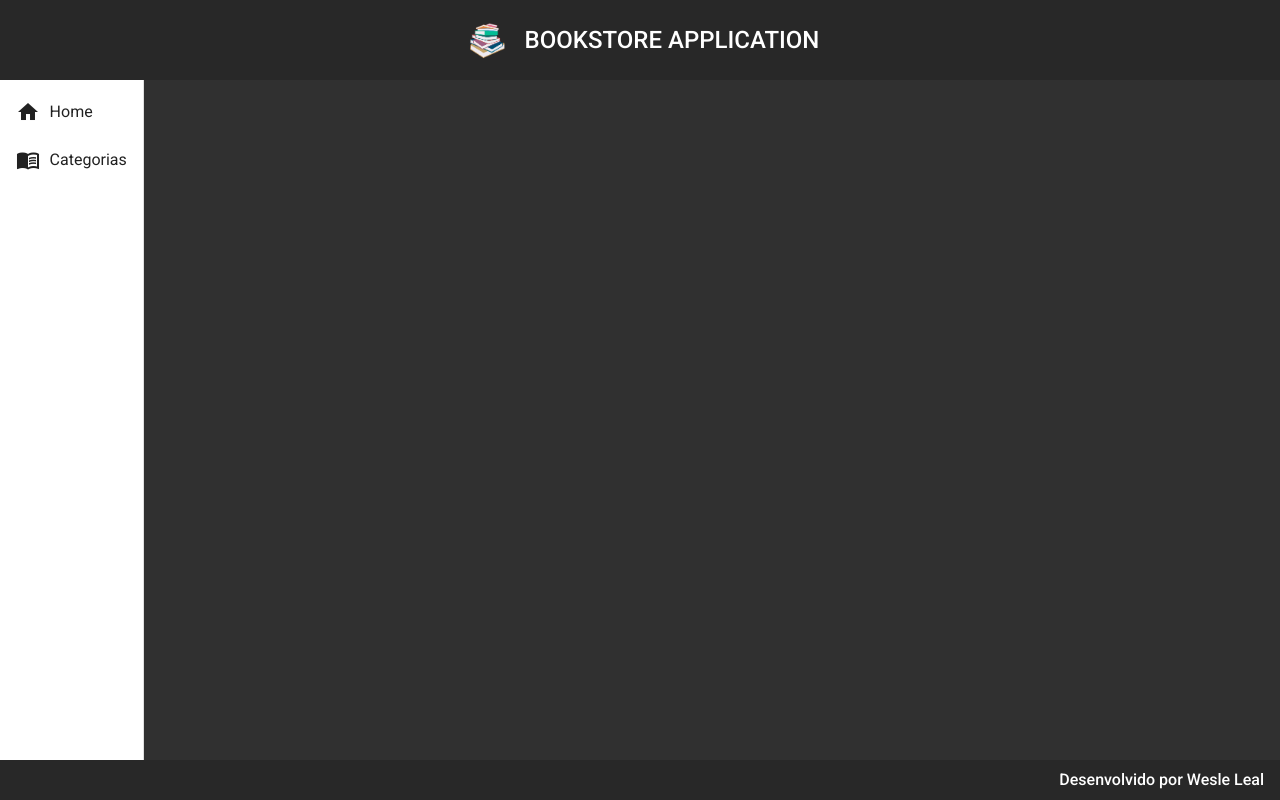
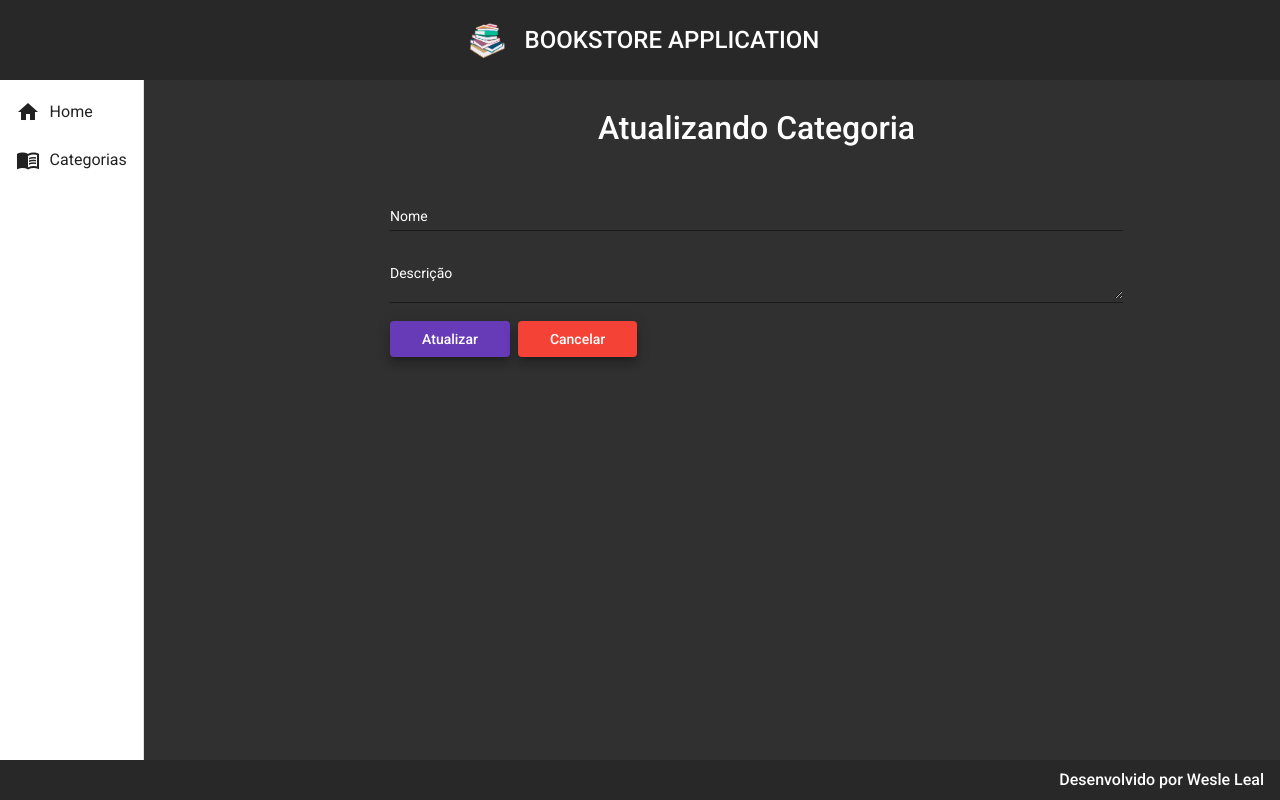
Before and after one commit to WesleDev/bookstore-front, an Angular app: page /categorias/update/1 in a window 1280 px wide. Before the commit this address led to /. Built offline with nearby package versions, Linux system fonts and the light colour scheme; no server answers.

Commit message:
update para categoria foi implementado

```diff
--- a/src/app/app-routing.module.ts
+++ b/src/app/app-routing.module.ts
@@ -3,6 +3,7 @@
 import { CategoriaCreateComponent } from './components/views/categoria/categoria-create/categoria-create.component';
 import { CategoriaDeleteComponent } from './components/views/categoria/categoria-delete/categoria-delete.component';
 import { CategoriaReadComponent } from './components/views/categoria/categoria-read/categoria-read.component';
+import { CategoriaUpdateComponent } from './components/views/categoria/categoria-update/categoria-update.component';
 import { HomeComponent } from './components/views/home/home.component';
 
 const routes: Routes = [
@@ -22,6 +23,10 @@
     path: 'categorias/delete/:id',
     component: CategoriaDeleteComponent,
   },
+  {
+    path: 'categorias/update/:id',
+    component: CategoriaUpdateComponent,
+  },
 ];
 
 @NgModule({
--- a/src/app/app.module.ts
+++ b/src/app/app.module.ts
@@ -25,6 +25,7 @@
 import { CategoriaCreateComponent } from './components/views/categoria/categoria-create/categoria-create.component';
 import { FormsModule } from '@angular/forms';
 import { CategoriaDeleteComponent } from './components/views/categoria/categoria-delete/categoria-delete.component';
+import { CategoriaUpdateComponent } from './components/views/categoria/categoria-update/categoria-update.component';
 
 @NgModule({
   declarations: [
@@ -36,6 +37,7 @@
     CategoriaReadComponent,
     CategoriaCreateComponent,
     CategoriaDeleteComponent,
+    CategoriaUpdateComponent,
   ],
   imports: [
     BrowserModule,
--- a/src/app/components/views/categoria.service.ts
+++ b/src/app/components/views/categoria.service.ts
@@ -28,6 +28,11 @@
     return this.http.post<Categoria>(url, categoria);
   }
 
+  update(categoria: Categoria): Observable<void> {
+    const url = `${this.baseUrl}/categorias/${categoria.id}`;
+    return this.http.put<void>(url, categoria);
+  }
+
   delete(id: String): Observable<void> {
     const url = `${this.baseUrl}/categorias/${id}`;
     return this.http.delete<void>(url);
--- a/src/app/components/views/categoria/categoria-read/categoria-read.component.html
+++ b/src/app/components/views/categoria/categoria-read/categoria-read.component.html
@@ -39,7 +39,7 @@
       <ng-container matColumnDef="actions">
         <th class="mat-header" mat-header-cell *matHeaderCellDef> AÇÕES </th>
         <td mat-cell *matCellDef="let row">
-          <a class="edit" href="#">
+          <a class="edit" routerLink="update/{{ row.id }}">
             <i class="material-icons">edit</i>
           </a>
           <a class="delete" routerLink="delete/{{ row.id }}">
--- /dev/null
+++ b/src/app/components/views/categoria/categoria-update/categoria-update.component.css
@@ -0,0 +1,35 @@
+form {
+  text-align: center;
+  width: 70%;
+  margin: 2rem auto 0;
+}
+
+h1 {
+  font-size: 2rem;
+  font-weight: 500;
+  margin-bottom: 3rem;
+}
+
+.form {
+  width: 100%;
+  color: #fff;
+}
+
+.buttons {
+  width: 100%;
+  text-align: start;
+}
+
+mat-label {
+  color: #fff;
+}
+
+::placeholder {
+  color: #fff;
+}
+
+button {
+  margin-right: .5rem;
+  padding-right: 2rem;
+  padding-left: 2rem;
+}
--- /dev/null
+++ b/src/app/components/views/categoria/categoria-update/categoria-update.component.html
@@ -0,0 +1,18 @@
+<form>
+  <h1>Atualizando Categoria</h1>
+
+  <mat-form-field class="form">
+    <mat-label>Nome</mat-label>
+    <input matInput [(ngModel)]="categoria.name" type="text" name="name" placeholder="Ex. Computação">
+  </mat-form-field>
+  <mat-form-field class="form">
+    <mat-label>Descrição</mat-label>
+    <textarea matInput [(ngModel)]="categoria.description" type="text" name="description"
+      placeholder="Ex. Livros de Computação"></textarea>
+  </mat-form-field>
+
+  <div class="buttons">
+    <button (click)="update()" class="mat-elevation-z8" mat-flat-button color="primary">Atualizar</button>
+    <button (click)="cancel()" class="mat-elevation-z8" mat-flat-button color="warn">Cancelar</button>
+  </div>
+</form>
--- /dev/null
+++ b/src/app/components/views/categoria/categoria-update/categoria-update.component.ts
@@ -0,0 +1,53 @@
+import { Component, OnInit } from '@angular/core';
+import { ActivatedRoute, Router } from '@angular/router';
+import { CategoriaService } from '../../categoria.service';
+import { Categoria } from '../categorial.model';
+
+@Component({
+  selector: 'app-categoria-update',
+  templateUrl: './categoria-update.component.html',
+  styleUrls: ['./categoria-update.component.css'],
+})
+export class CategoriaUpdateComponent implements OnInit {
+  categoria: Categoria = {
+    id: '',
+    name: '',
+    description: '',
+  };
+
+  constructor(
+    private service: CategoriaService,
+    private route: ActivatedRoute,
+    private router: Router
+  ) {}
+
+  ngOnInit(): void {
+    this.categoria.id = this.route.snapshot.paramMap.get('id')!;
+    this.findById();
+  }
+
+  findById(): void {
+    this.service.findById(this.categoria.id!).subscribe((resposta) => {
+      this.categoria.name = resposta.name;
+      this.categoria.description = resposta.description;
+    });
+  }
+
+  update(): void {
+    this.service.update(this.categoria).subscribe(
+      (resposta) => {
+        this.router.navigate(['categorias']);
+        this.service.mensagem('Categoria Atualizada com sucesso!!😁');
+      },
+      (err) => {
+        this.service.mensagem(
+          'Validar se todos os campos estão preenchidos corretamente!'
+        );
+      }
+    );
+  }
+
+  cancel(): void {
+    this.router.navigate(['categorias']);
+  }
+}
```
